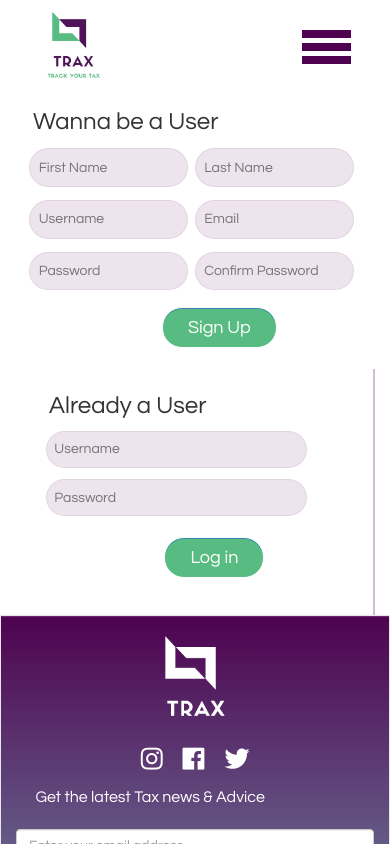
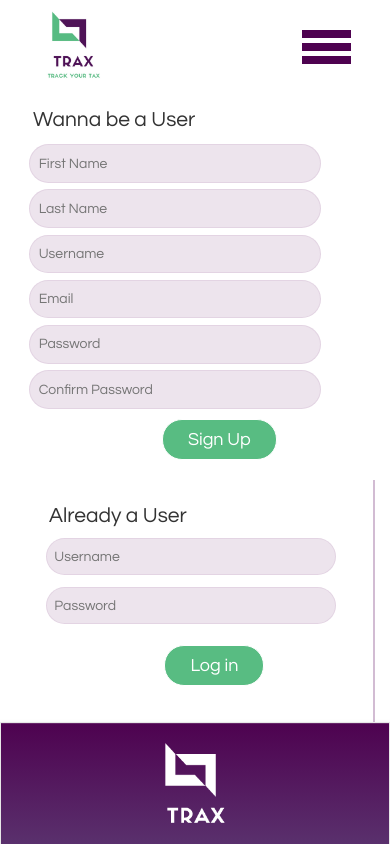
Before and after one commit to khoathanglong/tax-app, a React (Create React App) app: page /login in a window 390 px wide. Shown: the top 844 px of the page. Built offline with nearby package versions, Linux system fonts and the light colour scheme.

Commit message:
updated reponsiveness for contact and login page

```diff
--- a/src/style/contact.css
+++ b/src/style/contact.css
@@ -1,16 +1,16 @@
+<link href="https://fonts.googleapis.com/css?family=Questrial" rel="stylesheet">
 .{
-    max-width: 60%;
     background: #FAFAFA;
     padding: 2%;
     margin: 2% auto;
     box-shadow: 1px 1px 25px rgba(0, 0, 0, 0.35);
     border-radius: 20px;
     border: 10px solid #305A72;
-    font: 12px 'Questrial', Arial, Helvetica, sans-serif;
+    font: 16px 'Questrial', Arial, Helvetica, sans-serif;
 }
 h2, h4{
   margin: 2% 0% 0% 5%;
-  font: 14px 'Questrial', Arial, Helvetica, sans-serif;
+  font: 1em 'Questrial', Arial, Helvetica, sans-serif;
   text-decoration: none;
 }
 
@@ -42,6 +42,12 @@ h2, h4{
     margin-right: 2%;
     margin-bottom: 2%;
 }
+@media (max-width: 700px){
+  .form-style ul li .field-split{
+      width: 98%;
+      margin-bottom: 2%;
+  }
+}
 .form-style ul li .field-full{
     width: 98%;
 }
@@ -53,20 +59,19 @@ h2, h4{
 }
 .form-style ul li textarea{
     width: 98%;
-    height: 100px;
+    height: 100%;
 }
 .form-style ul li input[type="button"],
 .form-style ul li input[type="submit"] {
-    box-shadow: inset 0px 1px 0px 0px #3985B1;
     background-color: #58bc82;
     border: 1px solid;
     border-radius: 20px;
     margin: 1% 45%;
     display: inline-block;
     color: #FFFFFF;
-    padding: 8px 18px;
+    padding: 1% 3%;
     text-decoration: none;
-    font: 12px 'Questrial', Arial, Helvetica, sans-serif;
+    font: 1em 'Questrial', Arial, Helvetica, sans-serif;
 }
 .form-style ul li input[type="button"]:hover,
 .form-style ul li input[type="submit"]:hover {
--- a/src/style/login.css
+++ b/src/style/login.css
@@ -1,16 +1,15 @@
+<link href="https://fonts.googleapis.com/css?family=Questrial" rel="stylesheet">
 .{
-    height: 10%;
     background: #FAFAFA;
     padding: 2%;
     margin: 5% 5%;
-    box-shadow: 1px 1px 25px rgba(0, 0, 0, 0.35);
     border-radius: 20px;
     border: 10px solid #305A72;
-    font: 12px 'Questrial', Arial, Helvetica, sans-serif;
+    font: 16px 'Questrial', Arial, Helvetica, sans-serif;
 }
 h2, h4{
   margin: 2% 0% 0% 5%;
-  font: 24px 'Questrial', Arial, Helvetica, sans-serif;
+  font: 1.5em 'Questrial', Arial, Helvetica, sans-serif;
   text-decoration: none;
 }
 
@@ -50,9 +49,21 @@ form.align-left{
     margin-right: 2%;
     margin-bottom: 4%;
 }
+@media (max-width: 600px){
+  form.container-split{
+      width: 88%;
+      margin: 5% 2% 0% 2%;
+  }
+  .form-style ul li .field-split{
+      width: 88%;
+      margin-right: 2%;
+      margin-bottom: 2%;
+  }
+}
+
 .form-style ul li .field-full{
     margin-bottom: 4%;
-    width: 88%;
+    width: 98%;
 }
 .form-style ul li input.align-left{
     float:left;
@@ -60,13 +71,8 @@ form.align-left{
 .form-style ul li input.align-right{
     float:right;
 }
-.form-style ul li textarea{
-    width: 98%;
-    height: 100px;
-}
 .form-style ul li input[type="button"],
 .form-style ul li input[type="submit"] {
-    box-shadow: inset 0px 1px 0px 0px #3985B1;
     background-color: #58bc82;
     border: 1px solid;
     border-radius: 20px;
```
